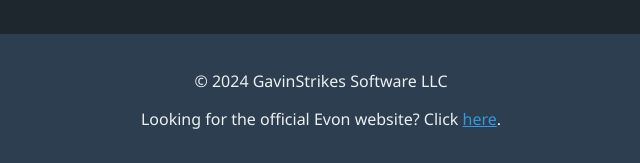
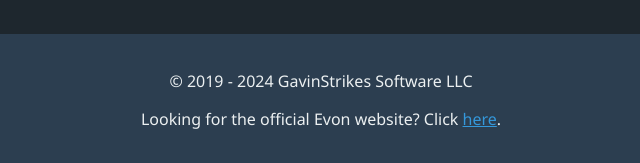
Before and after one commit to GavinStrikesssss/GavinStrikesssss.github.io, a plain HTML site: page index.html in a window 1280 px wide. Shown: the part 1334-1497 px from the top of the page, 319-959 px from the left. Drawn offline with Linux system fonts and the light colour scheme.

Commit message:
Update index.html

```diff
--- a/index.html
+++ b/index.html
@@ -66,7 +66,7 @@
 
     <footer>
         <div class="container">
-            <p>&copy; 2024 GavinStrikes Software LLC</p>
+            <p>&copy; 2019 - 2024 GavinStrikes Software LLC</p>
             <p>Looking for the official Evon website? Click <a href="https://evon.cc" target="_blank" style="color: #3498db;">here</a>.</p>
 
         </div>
```
